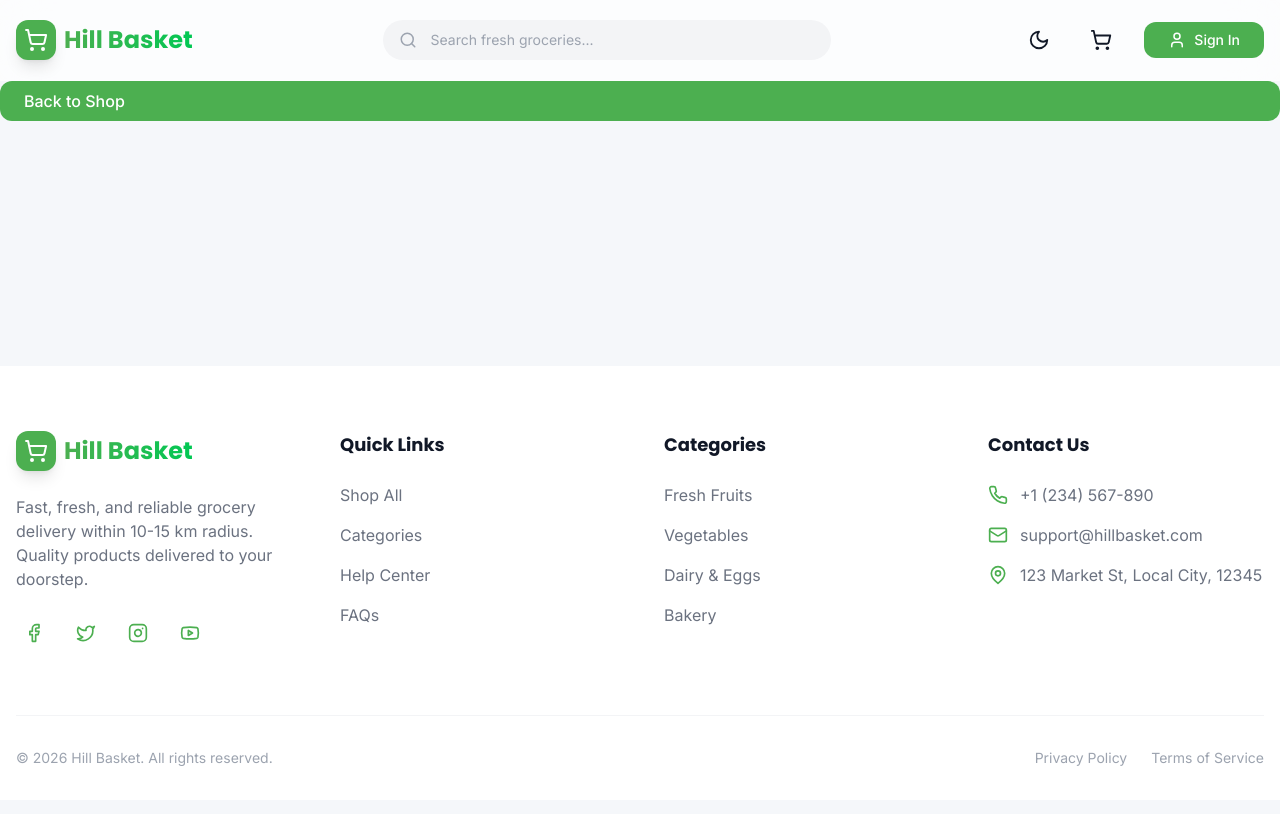
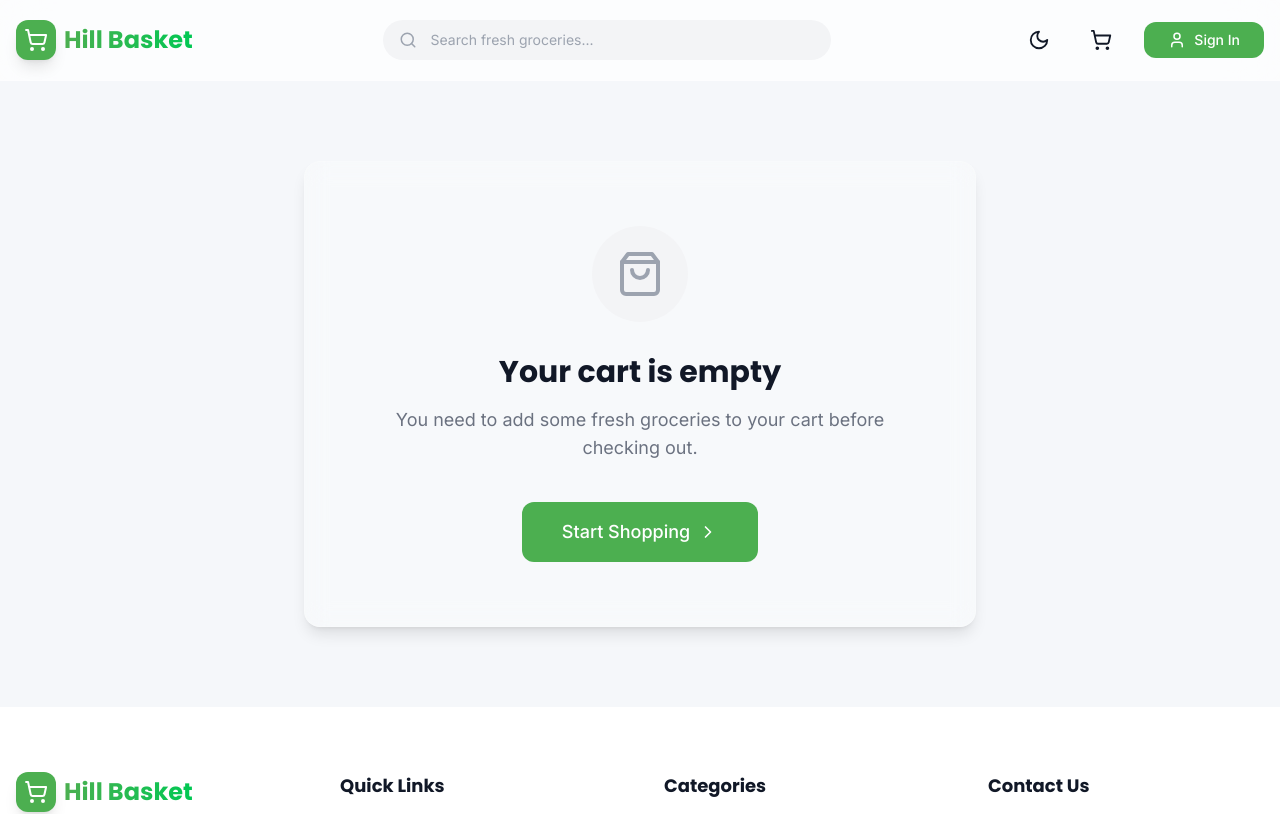
Before and after one commit to itsxmit1503/hill-basket, a React (Vite) app: page /#/checkout in a window 1280 px wide. Shown: the top 814 px of the page. Built offline with nearby package versions, Linux system fonts and the light colour scheme.

Commit message:
Final UX and logic improvements

```diff
--- a/src/pages/CartPage.tsx
+++ b/src/pages/CartPage.tsx
@@ -7,7 +7,16 @@ import { motion, AnimatePresence } from 'framer-motion';
 
 const CartPage: React.FC = () => {
   const { items, removeFromCart, updateQuantity, totalPrice, itemCount } = useCart();
+  const { isAuthenticated } = useAuth();
   const navigate = useNavigate();
+
+  const handleCheckout = () => {
+    if (!isAuthenticated) {
+      navigate('/login?redirect=/checkout');
+    } else {
+      navigate('/checkout');
+    }
+  };
 
   if (items.length === 0) {
     return (
@@ -140,10 +149,10 @@ const CartPage: React.FC = () => {
             </div>
 
             <button
-              onClick={() => navigate('/checkout')}
+              onClick={handleCheckout}
               className="btn-primary w-full py-5 text-xl font-bold shadow-xl shadow-primary/20 flex items-center justify-center space-x-3 group"
             >
-              <span>Go to Checkout</span>
+              <span>{isAuthenticated ? 'Go to Checkout' : 'Login to Checkout'}</span>
               <ArrowRight size={24} className="group-hover:translate-x-1 transition-transform" />
             </button>
 
--- a/src/pages/CheckoutPage.tsx
+++ b/src/pages/CheckoutPage.tsx
@@ -45,7 +45,21 @@ const CheckoutPage: React.FC = () => {
   };
 
   if (items.length === 0) {
-    return <Link to="/products" className="btn-primary">Back to Shop</Link>;
+    return (
+      <div className="container mx-auto px-4 py-20 text-center">
+        <GlassCard className="p-16 max-w-2xl mx-auto">
+          <div className="w-24 h-24 bg-gray-100 dark:bg-gray-800 rounded-full flex items-center justify-center mx-auto mb-8 text-gray-400">
+            <ShoppingBag size={48} />
+          </div>
+          <h2 className="text-3xl font-poppins font-bold mb-4">Your cart is empty</h2>
+          <p className="text-gray-500 mb-10 text-lg">You need to add some fresh groceries to your cart before checking out.</p>
+          <Link to="/products" className="btn-primary inline-flex items-center space-x-2 px-10 py-4 text-lg">
+            <span>Start Shopping</span>
+            <ChevronRight size={20} />
+          </Link>
+        </GlassCard>
+      </div>
+    );
   }
 
   return (
--- a/src/pages/LoginPage.tsx
+++ b/src/pages/LoginPage.tsx
@@ -1,5 +1,5 @@
 import React, { useState } from 'react';
-import { useNavigate, Link } from 'react-router-dom';
+import { useNavigate, Link, useSearchParams } from 'react-router-dom';
 import { useAuth } from '../context/AuthContext';
 import { GlassCard } from '../components/GlassCard';
 import { Mail, Lock, User, ArrowRight, ShoppingCart } from 'lucide-react';
@@ -15,6 +15,8 @@ const LoginPage: React.FC = () => {
 
   const { login, signup, isAdmin } = useAuth();
   const navigate = useNavigate();
+  const [searchParams] = useSearchParams();
+  const redirect = searchParams.get('redirect') || '/';
 
   const handleSubmit = async (e: React.FormEvent) => {
     e.preventDefault();
@@ -28,7 +30,7 @@ const LoginPage: React.FC = () => {
           if (email === 'admin@1234gmail.com') {
             navigate('/admin');
           } else {
-            navigate('/');
+            navigate(redirect);
           }
         } else {
           setError('Invalid email or password');
@@ -36,7 +38,7 @@ const LoginPage: React.FC = () => {
       } else {
         const success = await signup(name, email, password);
         if (success) {
-          navigate('/');
+          navigate(redirect);
         } else {
           setError('User already exists');
         }
```
